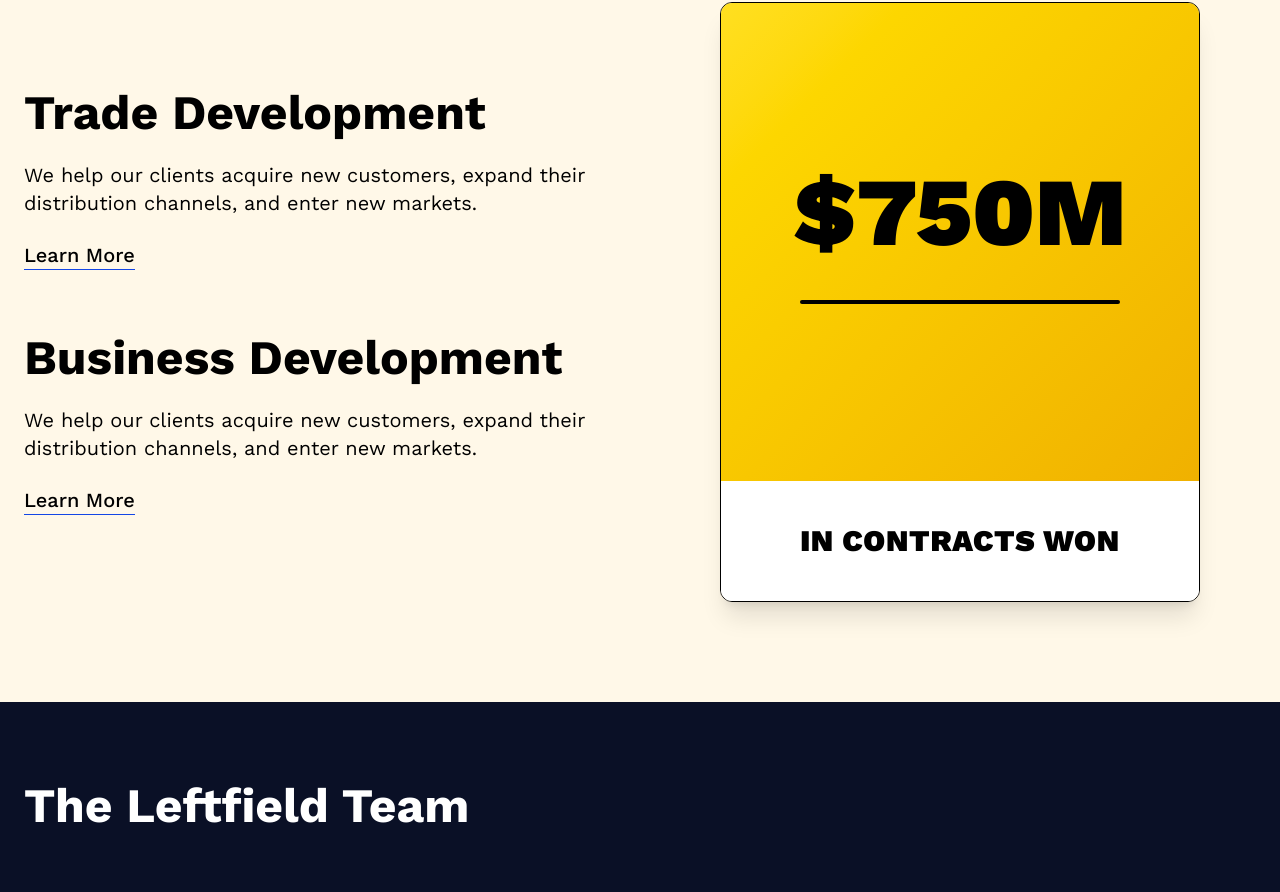
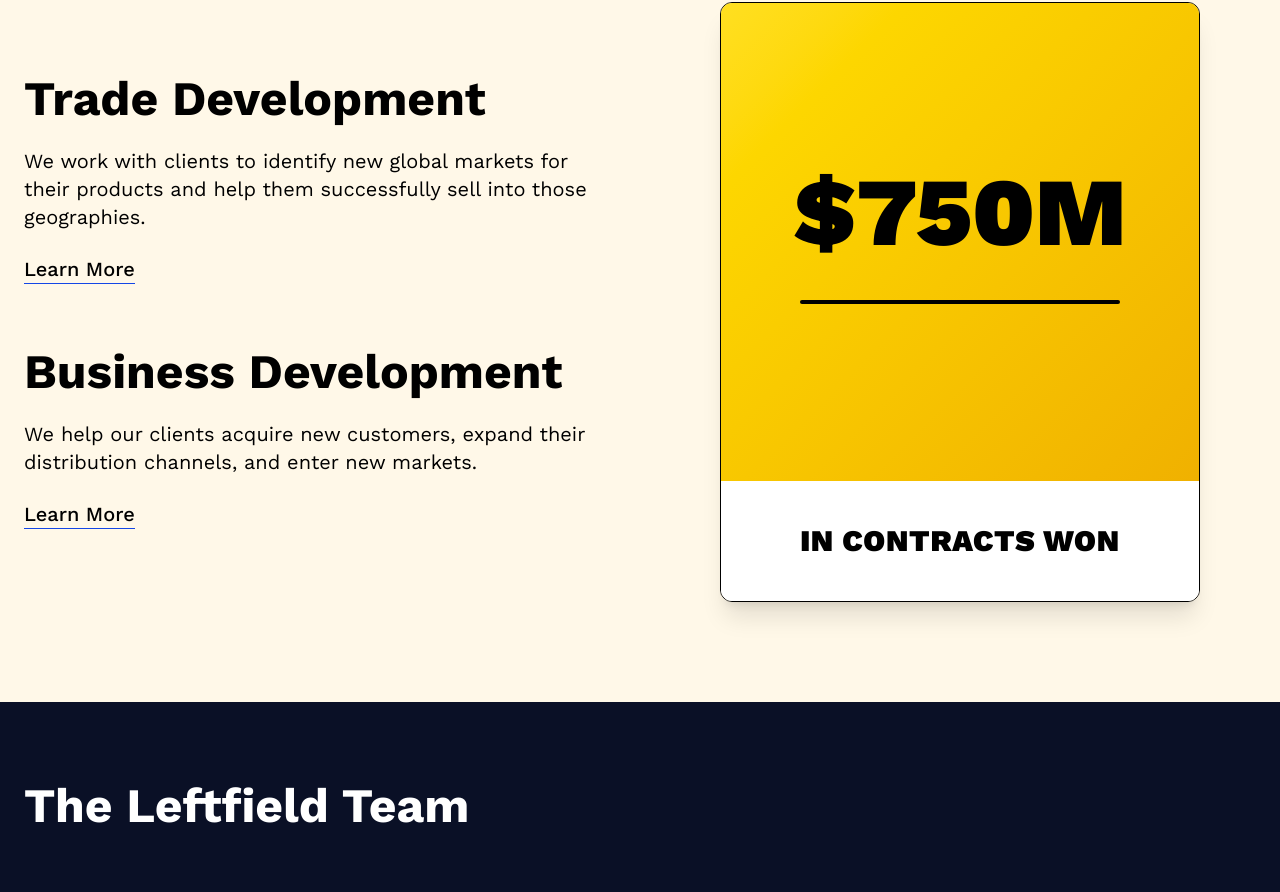
Before and after one commit to aaryaman-alo/leftfield, a Next.js app: page / in a window 1280 px wide. Shown: the part 898-1790 px from the top of the page. Built offline with nearby package versions, Linux system fonts and the light colour scheme; grey boxes are pictures that could not be loaded.

Commit message:
trade dev text

```diff
--- a/components/ServicesPreview.tsx
+++ b/components/ServicesPreview.tsx
@@ -13,7 +13,7 @@ const ServicesPreview = () => {
             <div>
               <h3 className="text-5xl font-bold mb-6">Trade Development</h3>
               <p className="text-xl mb-6">
-                We help our clients acquire new customers, expand their distribution channels, and enter new markets.
+                We work with clients to identify new global markets for their products and help them successfully sell into those geographies.
               </p>
               <Link
                 href="/services"
```
